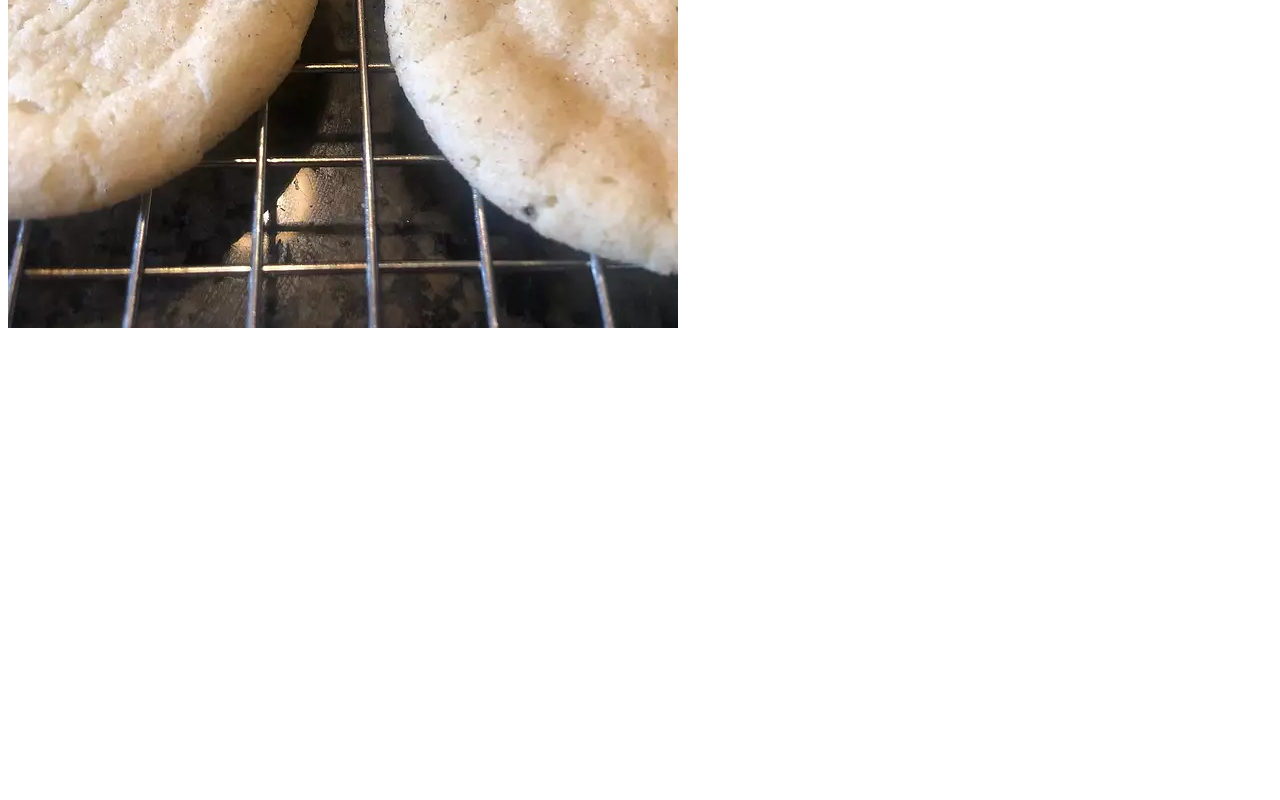
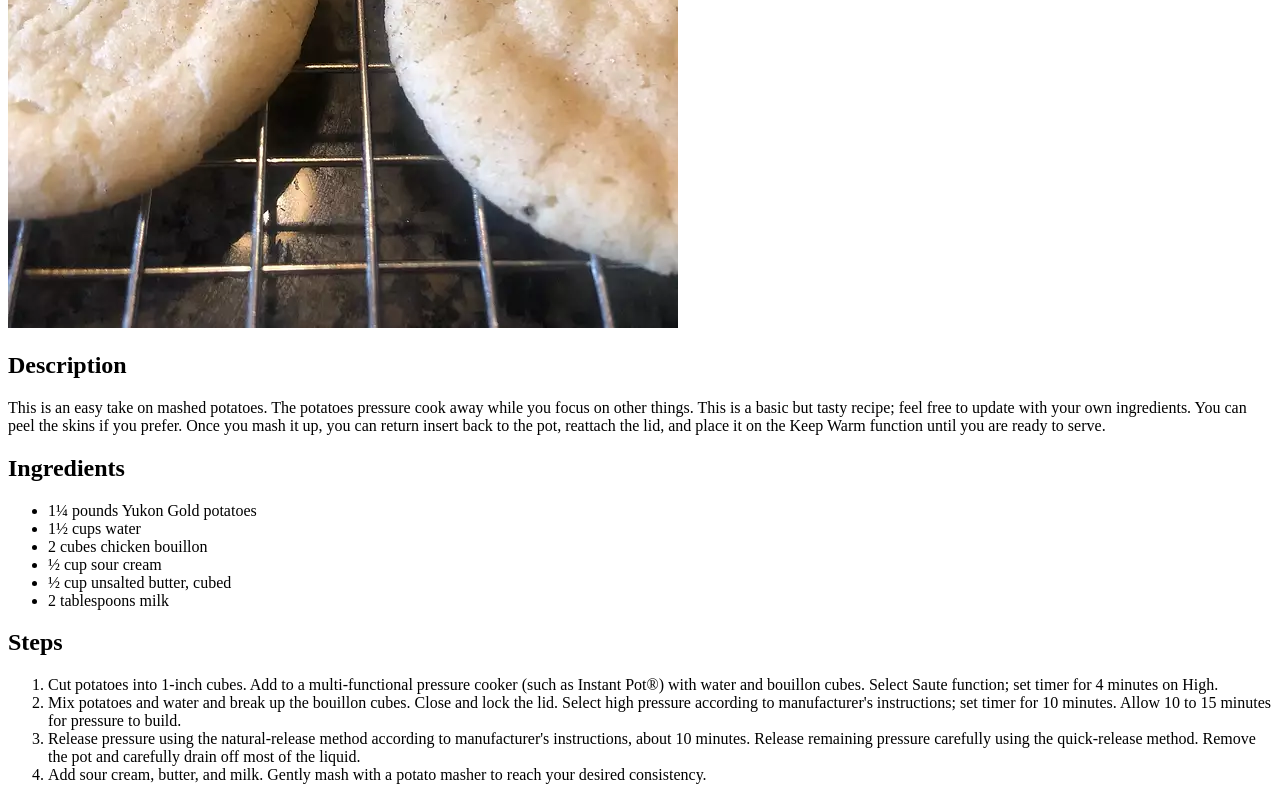
Before and after one commit to luc-silva/odin-recipes, a plain HTML site: page recipes/cookies.html in a window 1280 px wide. Shown: the part 642-1442 px from the top of the page. Before the commit the page ends 982 px from the top, so only its background shows below. Drawn offline with Linux system fonts and the light colour scheme.

Commit message:
Add recipe and steps

```diff
--- a/recipes/cookies.html
+++ b/recipes/cookies.html
@@ -9,5 +9,30 @@
 <body>
     <h1>Cookies</h1>
     <img src="../images/cookies.webp" alt="Cookies image">
+    <h2>Description</h2>
+    <p>This is an easy take on mashed potatoes. The potatoes pressure cook away while you focus on other things. This is a basic but tasty recipe; feel free to update with your own ingredients. You can peel the skins if you prefer. Once you mash it up, you can return insert back to the pot, reattach the lid, and place it on the Keep Warm function until you are ready to serve.</p>
+
+    <h2>Ingredients</h2>
+    <ul>
+        <li>1¼ pounds Yukon Gold potatoes</li>
+        <li>1½ cups water</li>
+        <li>2 cubes chicken bouillon</li>
+        <li>½ cup sour cream</li>
+        <li>½ cup unsalted butter, cubed</li>
+        <li>2 tablespoons milk</li>
+    </ul>
+
+    <h2>Steps</h2>
+    <ol>
+        <li>Cut potatoes into 1-inch cubes. Add to a multi-functional pressure cooker (such as Instant Pot®) with water and bouillon cubes. Select Saute function; set timer for 4 minutes on High.</li>
+
+        <li>Mix potatoes and water and break up the bouillon cubes. Close and lock the lid. Select high pressure according to manufacturer's instructions; set timer for 10 minutes. Allow 10 to 15 minutes for pressure to build.</li>
+
+        <li>Release pressure using the natural-release method according to manufacturer's instructions, about 10 minutes. Release remaining pressure carefully using the quick-release method. Remove the pot and carefully drain off most of the liquid.</li>
+
+        <li>Add sour cream, butter, and milk. Gently mash with a potato masher to reach your desired consistency.</li>
+    </ol>
+
+
 </body>
 </html>
```
